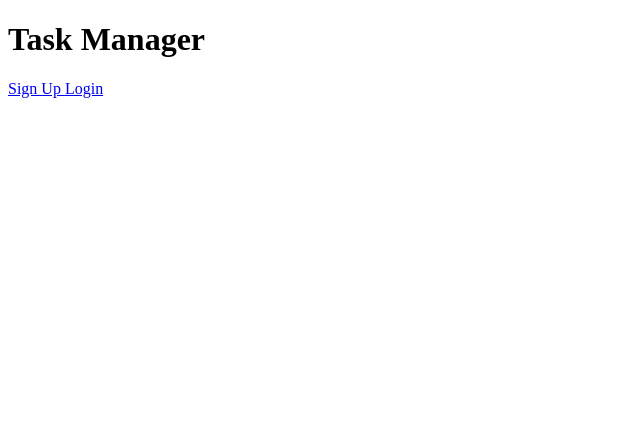
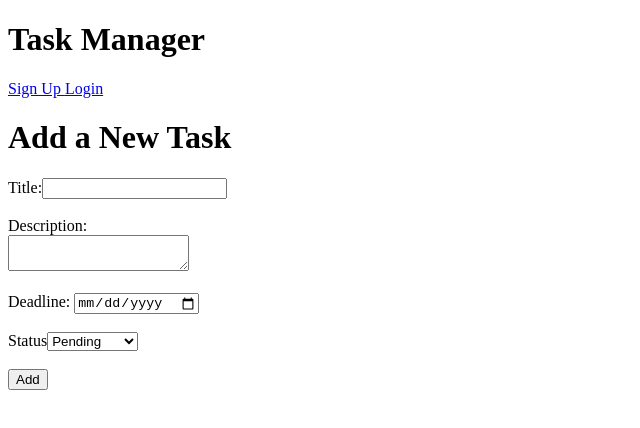
Before and after one commit to hudasul/task-manager-front-end, a React (Vite) app: page /task/new in a window 1280 px wide. Shown: the top 428 px of the page, without its empty margins (0-640 px from the left). Built offline with nearby package versions, Linux system fonts and the light colour scheme.

Commit message:
created task form

```diff
--- a/src/App.jsx
+++ b/src/App.jsx
@@ -11,6 +11,7 @@ import ProjectsTasks from "./components/projectComponents/ProjectsTasks";
 import TaskDetails from "./components/taskComponents/TaskDetails";
 import ProjectForm from "./components/projectComponents/ProjectForm";
 import AllTasks from "./components/taskComponents/AllTasks";
+import TaskForm from "./components/taskComponents/TaskForm";
 const App = () => {
   const [token, setToken] = useState(localStorage.getItem("token"));
   const [user, setUser] = useState(token ? jwtDecode(token) : null);
@@ -58,6 +59,7 @@ const App = () => {
           <Route path="/project/:projectId/task/:taskId" element={<TaskDetails/>}/>
           <Route path="/project/new" element={<ProjectForm token={token} />}/>
           <Route path="/task" element={<AllTasks token={token} user={user}/>}/>
+          <Route path="/task/new" element={<TaskForm token={token} user={user}/>}/>
         </Routes>
       </Router>
     </>
--- a/src/components/taskComponents/AllTasks.jsx
+++ b/src/components/taskComponents/AllTasks.jsx
@@ -24,6 +24,15 @@ const AllTasks = ({ token, user }) => {
 
   return (
     <>
+      <br />
+      <br />
+      <button
+        onClick={() => {
+          navigate("/task/new");
+        }}
+      >
+        Add New Task
+      </button>
       <h1>All Tasks</h1>
       {tasks.length === 0 ? (
         <h2>There is no tasks </h2>
--- a/src/components/taskComponents/TaskDetails.jsx
+++ b/src/components/taskComponents/TaskDetails.jsx
@@ -13,7 +13,6 @@ const TaskDetails = () => {
     const url = `${baseUrl}/task/${taskId}`;
     const response = await axios.get(url);
     setTask(response.data);
-    console.log(task);
   };
 
   useEffect(() => {
--- a/src/components/taskComponents/TaskForm.jsx
+++ b/src/components/taskComponents/TaskForm.jsx
@@ -4,6 +4,31 @@ const TaskForm = ()=> {
   return (
     <>
     <h1>Add a New Task</h1>
+    <form >
+        <label htmlFor="title">Title:</label>
+        <input type="text" id='title' name='title'/>
+        <br />
+        <br />
+        <label htmlFor="description">Description:</label>
+        <br />
+        <textarea name="description" id="description"></textarea>
+        <br />
+        <br />
+        <label htmlFor="date">Deadline: </label>
+        <input type="date" name="date" id="date" />
+        <br />
+        <br />
+        <label htmlFor="status">Status</label>
+        <select name="status" id="status">
+            <option value="">Pending</option>
+            <option value="">In Progress</option>
+            <option value="">Complete</option>
+        </select>
+
+        <br />
+        <br />
+        <button>Add</button>
+    </form>
     </>
   )
 }
```
